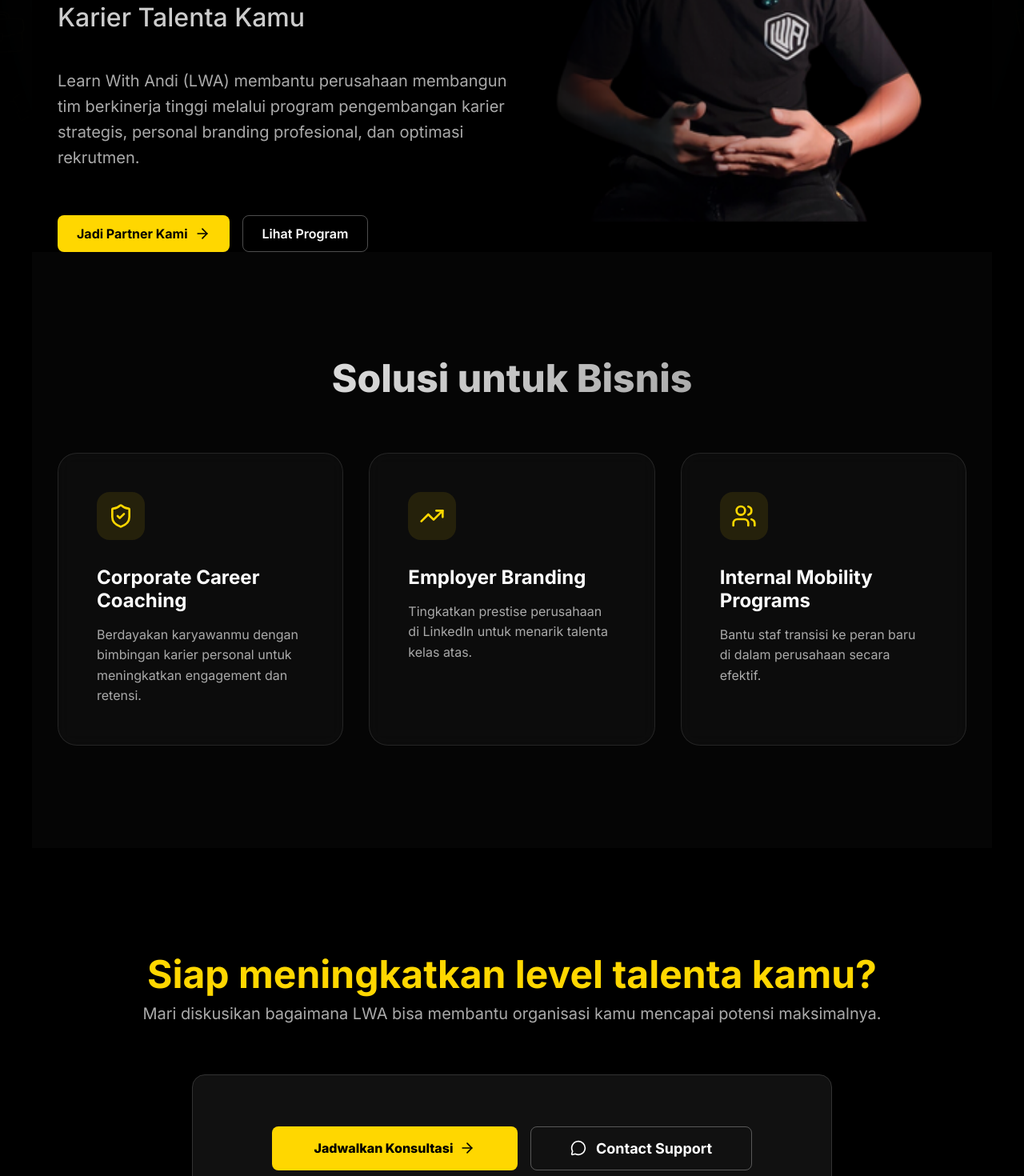
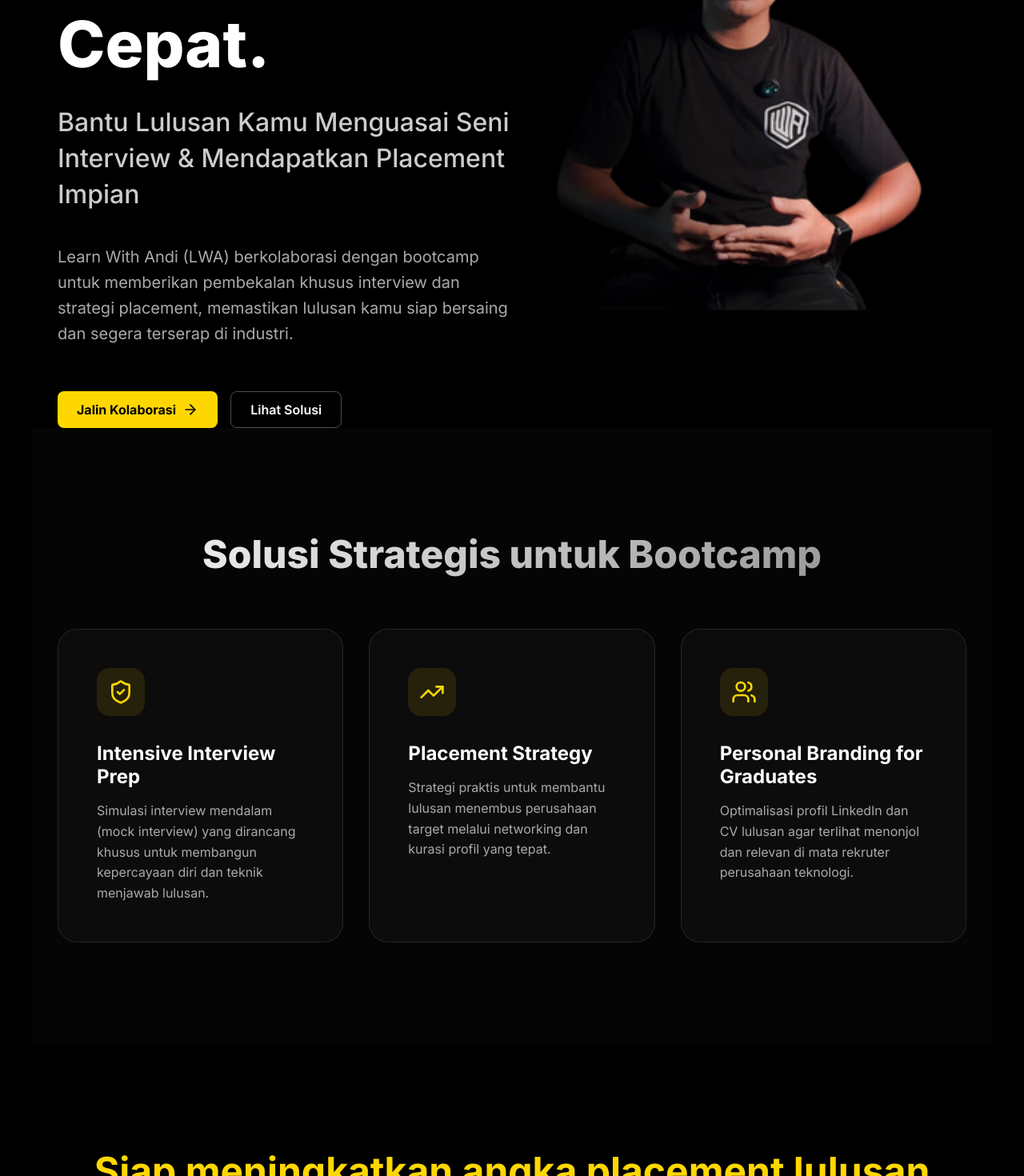
Before and after one commit to alvianzf/learnwithandi.com, a Next.js app: page /partnership in a window 1280 px wide. Shown: the part 500-1970 px from the top of the page at 80% size. Built offline with nearby package versions, Linux system fonts and the light colour scheme.

Commit message:
docs: refine partnership content for bootcamps and placements

```diff
--- a/src/data/content.ts
+++ b/src/data/content.ts
@@ -445,41 +445,41 @@
   },
   partnership: {
     hero: {
-      badge: "LWA for Business",
-      headline: "Akselerasi Performa Tim Kamu.",
-      subHeadline: "Investasi Nyata untuk Pertumbuhan Karier Talenta Kamu",
-      description: "Learn With Andi (LWA) membantu perusahaan membangun tim berkinerja tinggi melalui program pengembangan karier strategis, personal branding profesional, dan optimasi rekrutmen.",
+      badge: "LWA for Bootcamps",
+      headline: "Bangun Karier Lulusan Bootcamp Kamu Lebih Cepat.",
+      subHeadline: "Bantu Lulusan Kamu Menguasai Seni Interview & Mendapatkan Placement Impian",
+      description: "Learn With Andi (LWA) berkolaborasi dengan bootcamp untuk memberikan pembekalan khusus interview dan strategi placement, memastikan lulusan kamu siap bersaing dan segera terserap di industri.",
       primaryCta: {
-        text: "Jadi Partner Kami",
+        text: "Jalin Kolaborasi",
         link: "http://wa.me/6282164815973",
       },
       secondaryCta: {
-        text: "Lihat Program",
+        text: "Lihat Solusi",
         link: "#partnership-solutions",
       },
       image: "/assets/andi/potrait.png", // Reuse for now
     },
     solutions: {
-      title: "Solusi untuk Bisnis",
+      title: "Solusi Strategis untuk Bootcamp",
       items: [
         {
-          title: "Corporate Career Coaching",
-          description: "Berdayakan karyawanmu dengan bimbingan karier personal untuk meningkatkan engagement dan retensi.",
+          title: "Intensive Interview Prep",
+          description: "Simulasi interview mendalam (mock interview) yang dirancang khusus untuk membangun kepercayaan diri dan teknik menjawab lulusan.",
         },
         {
-          title: "Employer Branding",
-          description: "Tingkatkan prestise perusahaan di LinkedIn untuk menarik talenta kelas atas.",
+          title: "Placement Strategy",
+          description: "Strategi praktis untuk membantu lulusan menembus perusahaan target melalui networking dan kurasi profil yang tepat.",
         },
         {
-          title: "Internal Mobility Programs",
-          description: "Bantu staf transisi ke peran baru di dalam perusahaan secara efektif.",
+          title: "Personal Branding for Graduates",
+          description: "Optimalisasi profil LinkedIn dan CV lulusan agar terlihat menonjol dan relevan di mata rekruter perusahaan teknologi.",
         },
       ],
     },
     cta: {
-      title: "Siap meningkatkan level talenta kamu?",
-      subtitle: "Mari diskusikan bagaimana LWA bisa membantu organisasi kamu mencapai potensi maksimalnya.",
-      buttonText: "Jadwalkan Konsultasi",
+      title: "Siap meningkatkan angka placement lulusan kamu?",
+      subtitle: "Mari berkolaborasi untuk memastikan setiap lulusan bootcamp kamu mendapatkan kesempatan karier terbaik.",
+      buttonText: "Hubungi Kami",
       link: "http://wa.me/6282164815973",
     }
   },
```
